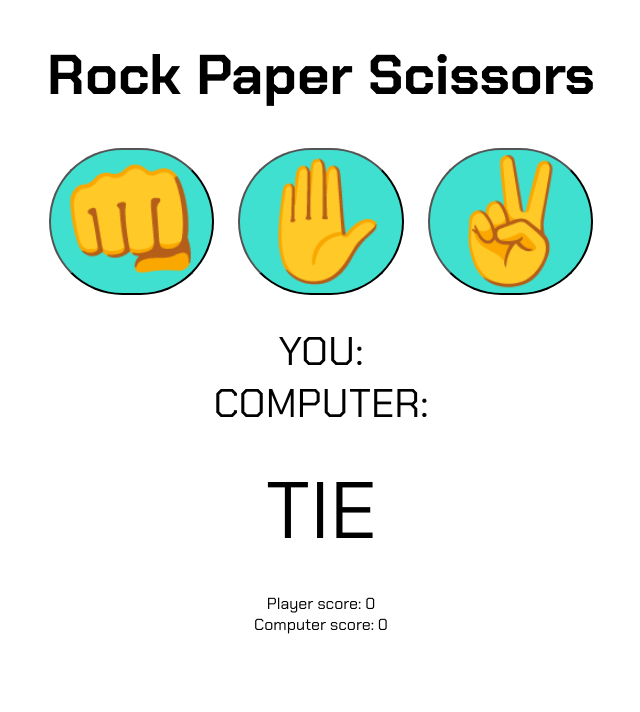
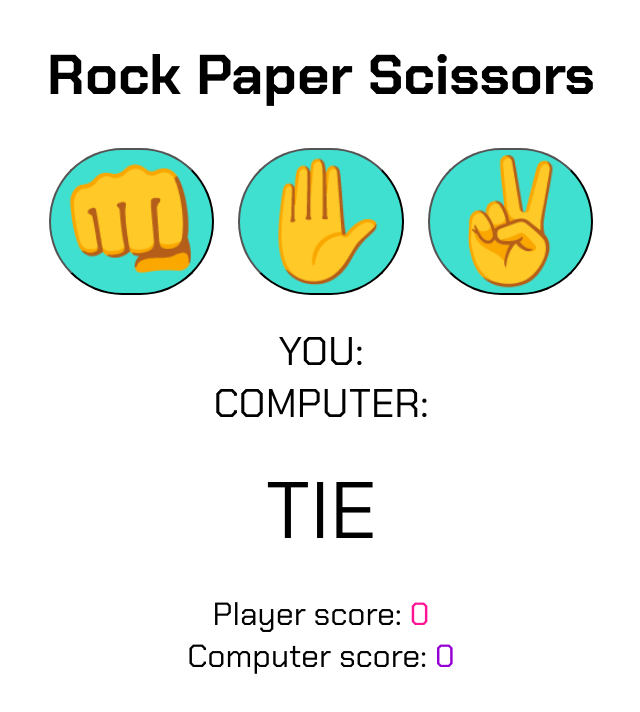
Before and after one commit to EmaMiha/RPS-Game, a plain HTML site: page index.html in a window 1280 px wide. Shown: the whole page, without its empty margins (319-959 px from the left). Drawn offline with Linux system fonts and the light colour scheme.

Commit message:
Styling score display in css

```diff
--- a/assets/css/styles.css
+++ b/assets/css/styles.css
@@ -39,3 +39,15 @@ h1 {
     font-size: 5rem;
     margin: 30px 0;
 }
+
+.scoreDisplay {
+    font-size: 2rem;
+}
+
+#playerScoreDisplay {
+    color:deeppink;
+}
+
+#computerScoreDisplay {
+    color:darkviolet;
+}
```
